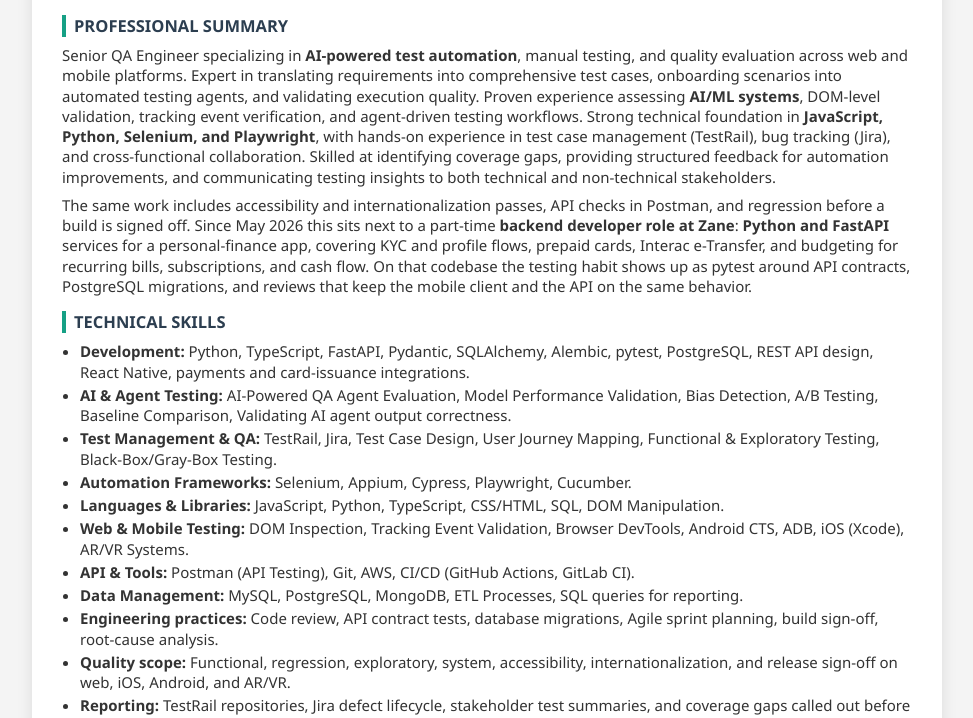
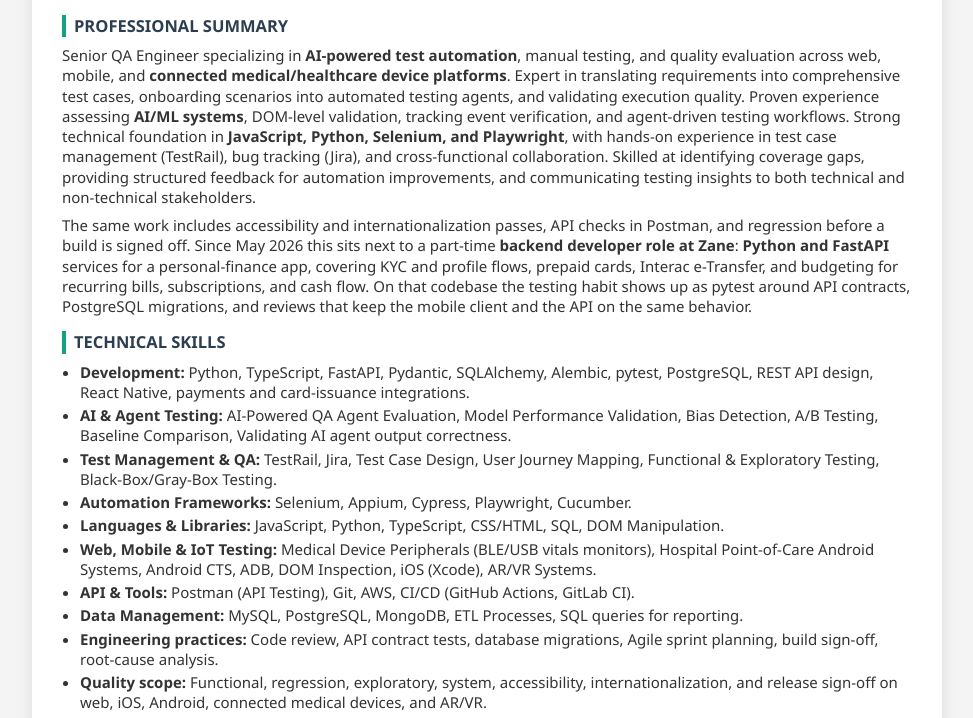
Before and after one commit to Vik1975/Resume, a plain HTML site: page index.html in a window 1280 px wide. Shown: the part 234-952 px from the top of the page, without its empty margins (153-1126 px from the left). Drawn offline with Linux system fonts and the light colour scheme.

Commit message:
Highlight healthcare and medical device testing experience

```diff
--- a/index.html
+++ b/index.html
@@ -138,7 +138,7 @@
     </header>
 
     <h2>Professional Summary</h2>
-    <p>Senior QA Engineer specializing in <strong>AI-powered test automation</strong>, manual testing, and quality evaluation across web and mobile platforms. Expert in translating requirements into comprehensive test cases, onboarding scenarios into automated testing agents, and validating execution quality. Proven experience assessing <strong>AI/ML systems</strong>, DOM-level validation, tracking event verification, and agent-driven testing workflows. Strong technical foundation in <strong>JavaScript, Python, Selenium, and Playwright</strong>, with hands-on experience in test case management (TestRail), bug tracking (Jira), and cross-functional collaboration. Skilled at identifying coverage gaps, providing structured feedback for automation improvements, and communicating testing insights to both technical and non-technical stakeholders.</p>
+    <p>Senior QA Engineer specializing in <strong>AI-powered test automation</strong>, manual testing, and quality evaluation across web, mobile, and <strong>connected medical/healthcare device platforms</strong>. Expert in translating requirements into comprehensive test cases, onboarding scenarios into automated testing agents, and validating execution quality. Proven experience assessing <strong>AI/ML systems</strong>, DOM-level validation, tracking event verification, and agent-driven testing workflows. Strong technical foundation in <strong>JavaScript, Python, Selenium, and Playwright</strong>, with hands-on experience in test case management (TestRail), bug tracking (Jira), and cross-functional collaboration. Skilled at identifying coverage gaps, providing structured feedback for automation improvements, and communicating testing insights to both technical and non-technical stakeholders.</p>
     <p>The same work includes accessibility and internationalization passes, API checks in Postman, and regression before a build is signed off. Since May 2026 this sits next to a part-time <strong>backend developer role at Zane</strong>: <strong>Python and FastAPI</strong> services for a personal-finance app, covering KYC and profile flows, prepaid cards, Interac e-Transfer, and budgeting for recurring bills, subscriptions, and cash flow. On that codebase the testing habit shows up as pytest around API contracts, PostgreSQL migrations, and reviews that keep the mobile client and the API on the same behavior.</p>
 
     <h2>Technical Skills</h2>
@@ -148,11 +148,11 @@
         <li><strong>Test Management & QA:</strong> TestRail, Jira, Test Case Design, User Journey Mapping, Functional & Exploratory Testing, Black-Box/Gray-Box Testing.</li>
         <li><strong>Automation Frameworks:</strong> Selenium, Appium, Cypress, Playwright, Cucumber.</li>
         <li><strong>Languages & Libraries:</strong> JavaScript, Python, TypeScript, CSS/HTML, SQL, DOM Manipulation.</li>
-        <li><strong>Web & Mobile Testing:</strong> DOM Inspection, Tracking Event Validation, Browser DevTools, Android CTS, ADB, iOS (Xcode), AR/VR Systems.</li>
+        <li><strong>Web, Mobile & IoT Testing:</strong> Medical Device Peripherals (BLE/USB vitals monitors), Hospital Point-of-Care Android Systems, Android CTS, ADB, DOM Inspection, iOS (Xcode), AR/VR Systems.</li>
         <li><strong>API & Tools:</strong> Postman (API Testing), Git, AWS, CI/CD (GitHub Actions, GitLab CI).</li>
         <li><strong>Data Management:</strong> MySQL, PostgreSQL, MongoDB, ETL Processes, SQL queries for reporting.</li>
         <li><strong>Engineering practices:</strong> Code review, API contract tests, database migrations, Agile sprint planning, build sign-off, root-cause analysis.</li>
-        <li><strong>Quality scope:</strong> Functional, regression, exploratory, system, accessibility, internationalization, and release sign-off on web, iOS, Android, and AR/VR.</li>
+        <li><strong>Quality scope:</strong> Functional, regression, exploratory, system, accessibility, internationalization, and release sign-off on web, iOS, Android, connected medical devices, and AR/VR.</li>
         <li><strong>Reporting:</strong> TestRail repositories, Jira defect lifecycle, stakeholder test summaries, and coverage gaps called out before release.</li>
     </ul>
 
@@ -199,7 +199,8 @@
         <li>Created an automated <strong>JavaScript test script</strong> for configuration deployment to Android devices, saving <strong>4 hours per test run</strong>.</li>
         <li>Configured and optimized <strong>CI/CD pipelines using GitLab CI/CD and CRON jobs</strong>, increasing deployment frequency by <strong>40%</strong>.</li>
         <li>Optimized mobile dashboards on Chrome/Firefox and developed device management solutions to enhance security and performance.</li>
-        <li>Conducted API testing via Postman and validated third-party healthcare peripheral performance.</li>
+        <li>Tested and validated connected <strong>medical devices and healthcare peripherals</strong> (vital sign monitors, pulse oximeters, diagnostic sensors, barcode scanners via BLE/USB) paired with Mason enterprise Android devices deployed across <strong>hospitals and healthcare provider networks</strong>.</li>
+        <li>Executed end-to-end integration and <strong>API testing via Postman</strong> for healthcare IoT solutions, ensuring reliable patient vitals telemetry transmission, pairing stability, and compliance with clinical workflows.</li>
         <li>Engineered <strong>SQL queries</strong> for customer dashboard data ETL (Extract, Transform, Load).</li>
         <li>Signed off monthly builds after regression, and documented defects with root-cause notes for the development team.</li>
     </ul>
```
